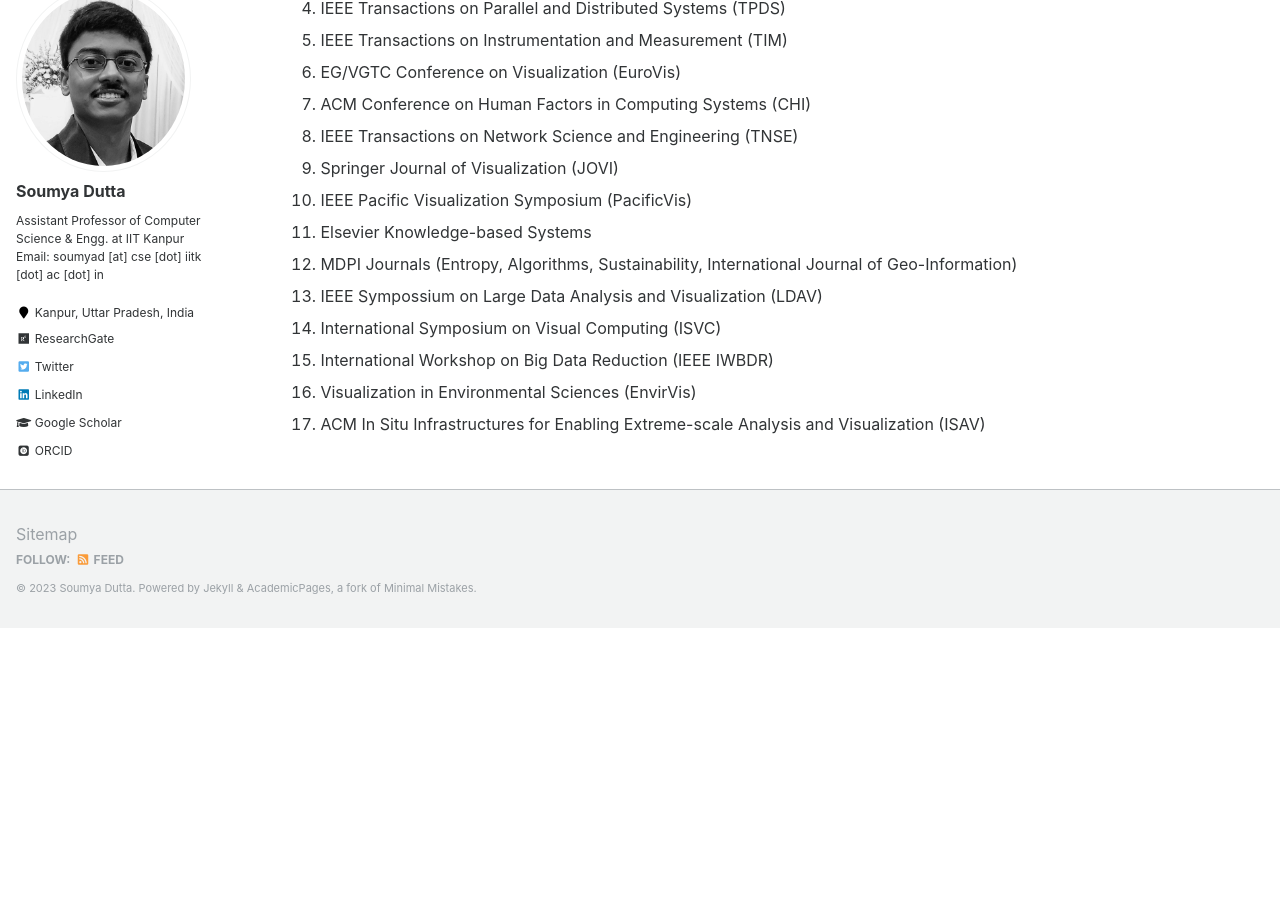
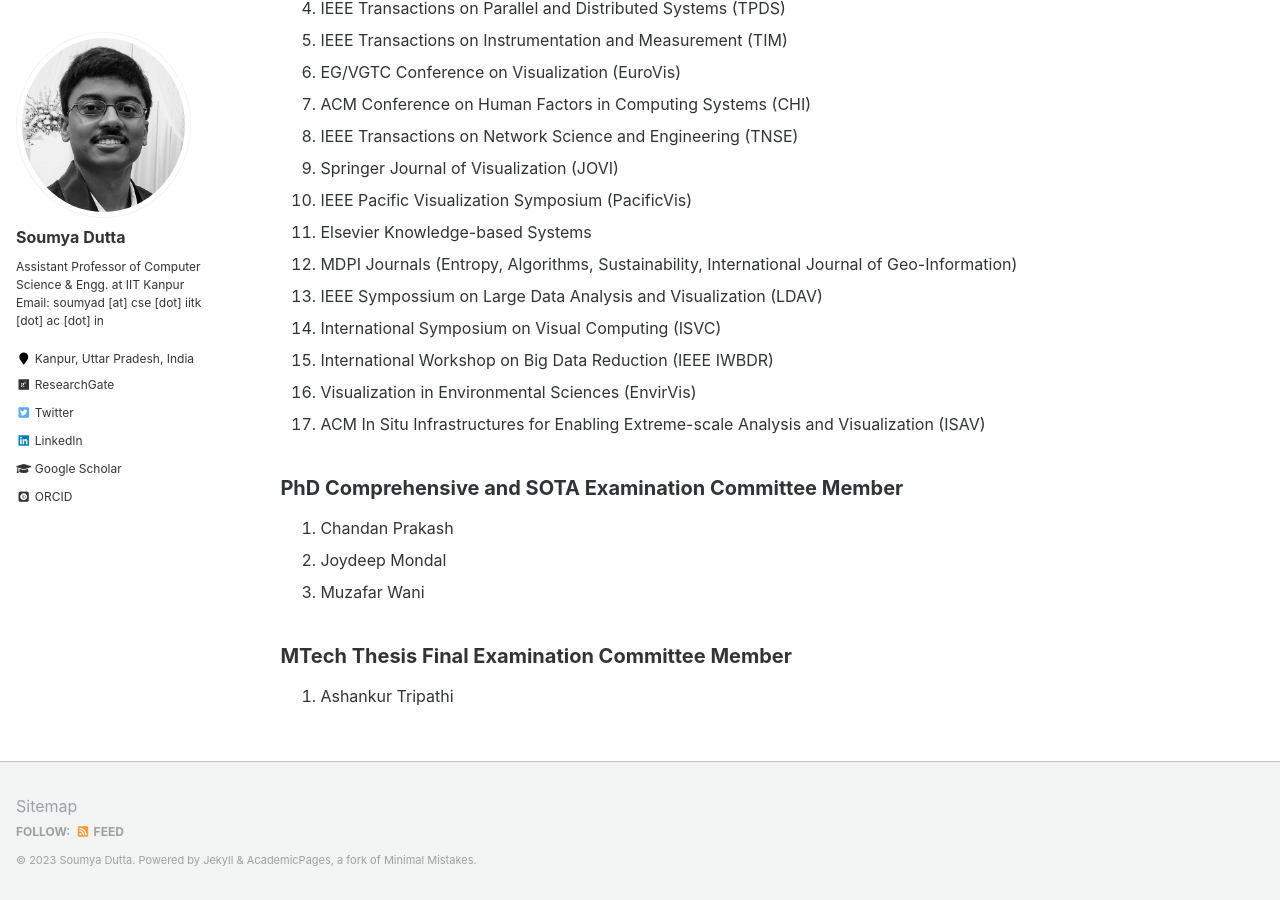
Before and after one commit to soumyadutta-cse/soumyadutta-cse.github.io, a Jekyll site: the page built from _pages/services.md, in a window 1280 px wide and 900 px high, scrolled down 1245 px. Built offline with Jekyll 4.4.1, drawn with Linux system fonts in a browser that asks for light colours; some web fonts are replaced; before the commit the page ends 1873 px from its top, so only the background shows below that.

Commit message:
add student service

```diff
--- a/_pages/services.md
+++ b/_pages/services.md
@@ -20,6 +20,7 @@ author_profile: true
 3. Poster Judge: [ACSESS](https://sites.google.com/sdsu.edu/acsess-2021/home?authuser=0) event for Computational Science Research Center (CSRC) graduate students at San Diego State University (SDSU) (2021)
 2. Tutorial Co-organizer: [Statistical Data Representation, Visualization, and Uncertainty Analysis](https://sites.google.com/view/distributiontutorial) at IEEE Visualization 2019
 1. Co-organizer: [Application Spotlight titled "Feature-based Visual Interactive Systems to Optimize Decision Making"](http://ieeevis.org/year/2019/info/application-spotlights) at IEEE Visualization 2019
+
 
 
 ## International Program Committee (IPC) Member
@@ -56,3 +57,14 @@ author_profile: true
 3. International Workshop on Big Data Reduction (IEEE IWBDR)
 2. Visualization in Environmental Sciences (EnvirVis)
 1. ACM In Situ Infrastructures for Enabling Extreme-scale Analysis and Visualization (ISAV)
+
+
+## PhD Comprehensive and SOTA Examination Committee Member
+
+3. Chandan Prakash
+2. Joydeep Mondal
+1. Muzafar Wani
+
+## MTech Thesis Final Examination Committee Member
+
+1. Ashankur Tripathi
```
